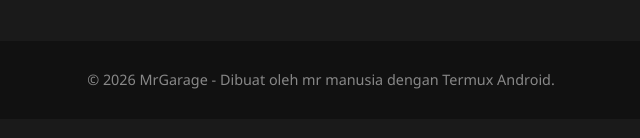
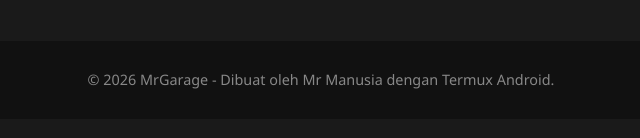
Before and after one commit to mrunknown8detective-art/website-ku, a plain HTML site: page index.html in a window 1280 px wide. Shown: the part 1029-1167 px from the top of the page, 319-959 px from the left. Drawn offline with Linux system fonts and the light colour scheme.

Commit message:
Update index.html

```diff
--- a/index.html
+++ b/index.html
@@ -151,7 +151,7 @@
     </div>
 
     <footer>
-        <p>&copy; 2026 MrGarage - Dibuat oleh mr manusia dengan Termux Android.</p>
+        <p>&copy; 2026 MrGarage - Dibuat oleh Mr Manusia dengan Termux Android.</p>
     </footer>
 
 </body>
```
